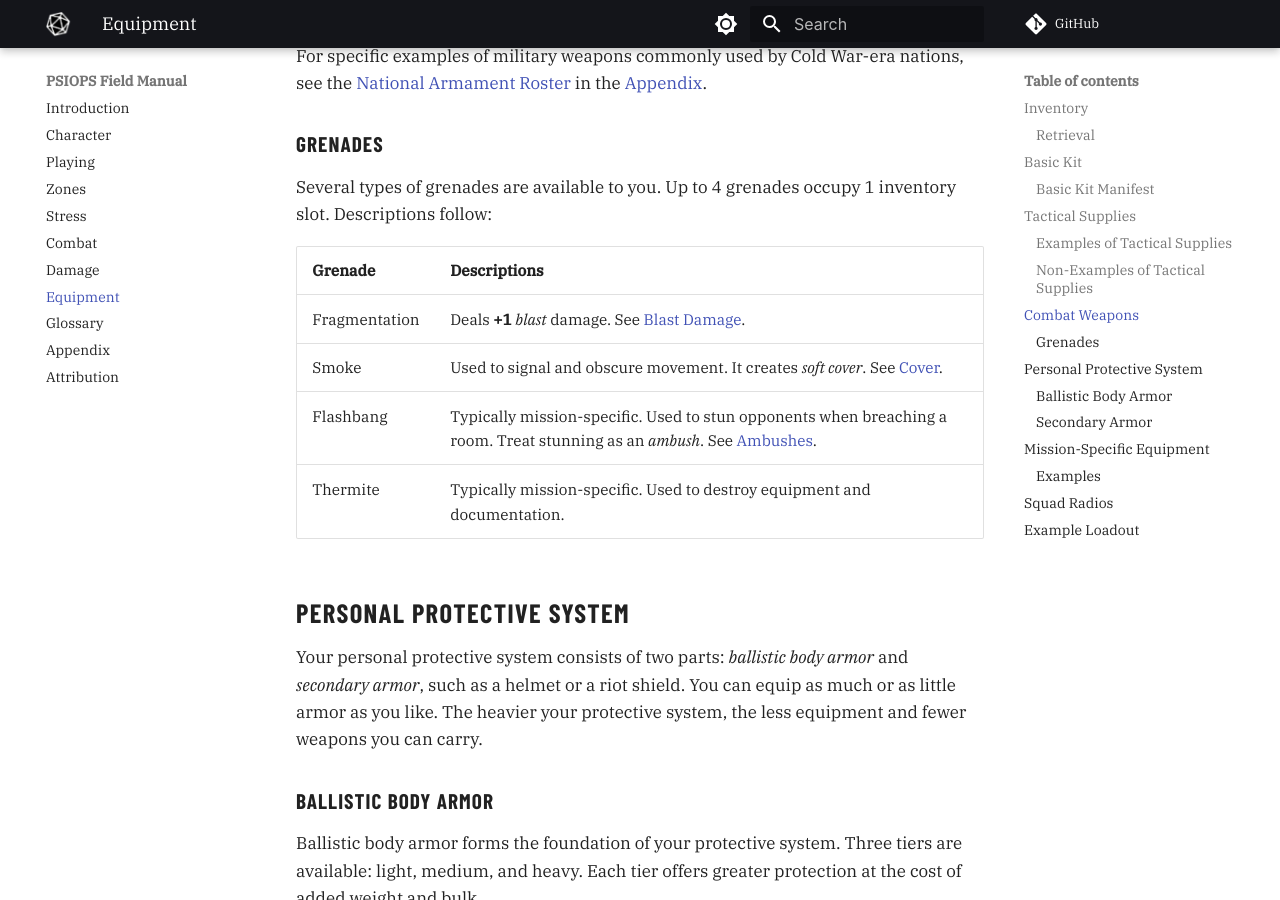
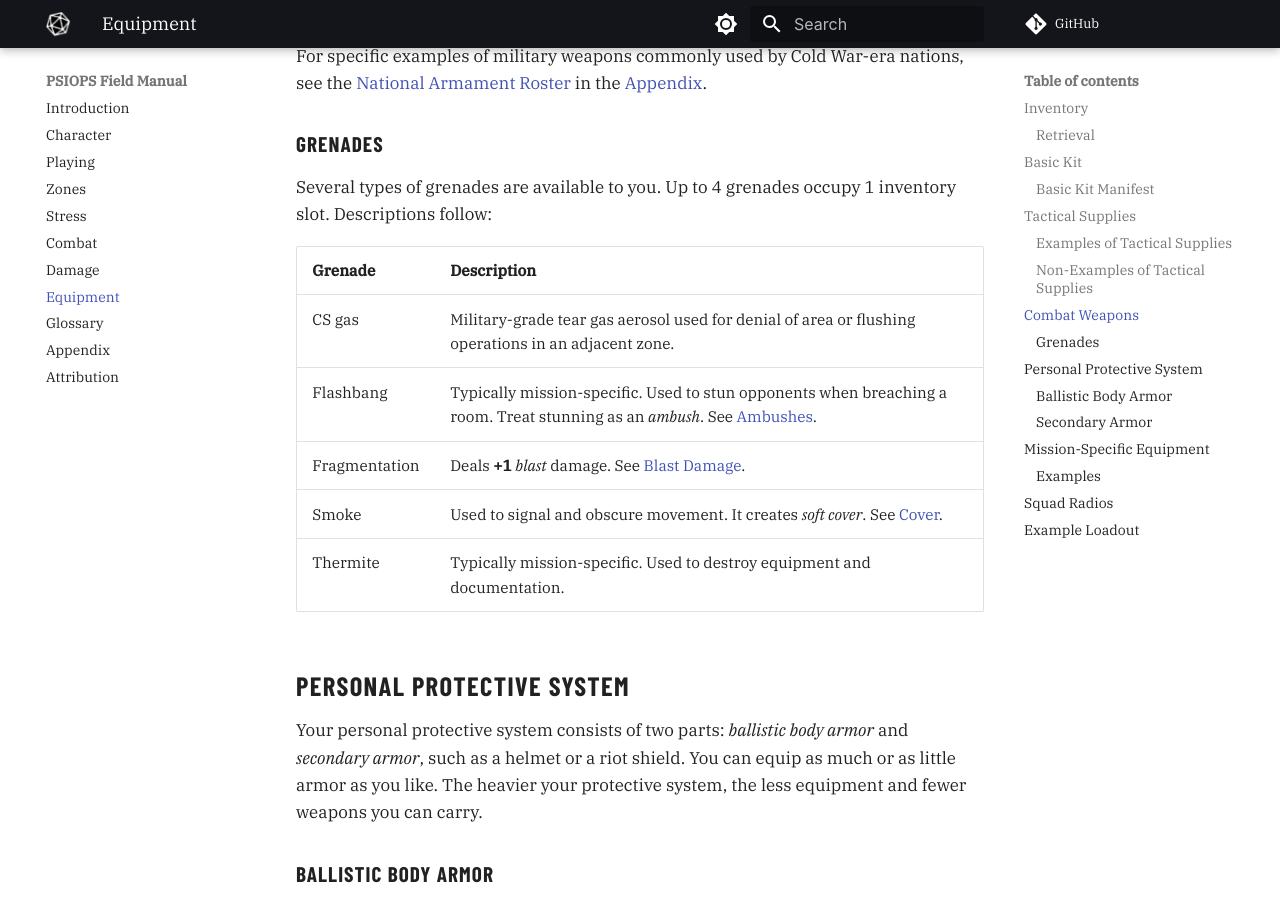
Before and after one commit to joemoose/psiops, an MkDocs documentation site: the page built from docs/equipment.md, in a window 1280 px wide and 900 px high, scrolled down 5127 px. Built offline with MkDocs 1.6.1 and Material for MkDocs 9.7.7, drawn with Linux system fonts in a browser that asks for light colours; plug-ins that fetch from the network failed and are left out; comment, search, counter and statistics services are not loaded.

Commit message:
Update equipment.md

```diff
--- a/docs/equipment.md
+++ b/docs/equipment.md
@@ -140,11 +140,12 @@ For specific examples of military weapons commonly used by Cold War-era nations,
 
 Several types of grenades are available to you. Up to 4 grenades occupy 1 inventory slot. Descriptions follow:
 
-| Grenade | Descriptions |
+| Grenade | Description |
 | - | - |
+| CS gas | Military-grade tear gas aerosol used for denial of area or flushing operations in an adjacent zone.
+| Flashbang | Typically mission-specific. Used to stun opponents when breaching a room. Treat stunning as an *ambush*. See [Ambushes](combat.md#ambushes). |
 | Fragmentation | Deals **+1** *blast* damage. See [Blast Damage](combat.md#blast-damage). |
 | Smoke | Used to signal and obscure movement. It creates *soft cover*. See [Cover](combat.md#cover). |
-| Flashbang | Typically mission-specific. Used to stun opponents when breaching a room. Treat stunning as an *ambush*. See [Ambushes](combat.md#ambushes). |
 | Thermite | Typically mission-specific. Used to destroy equipment and documentation. |
 
 ## Personal Protective System
```
